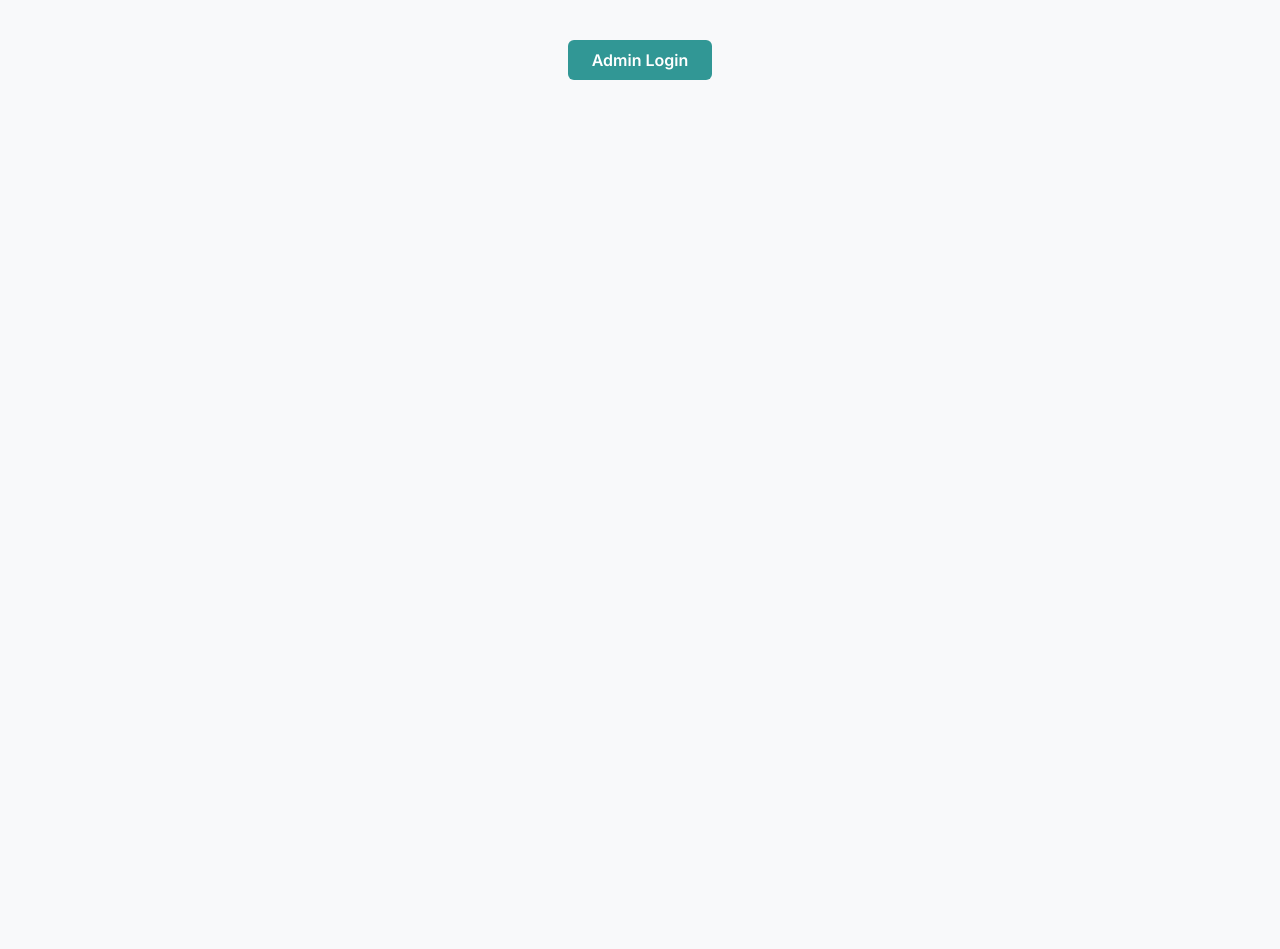
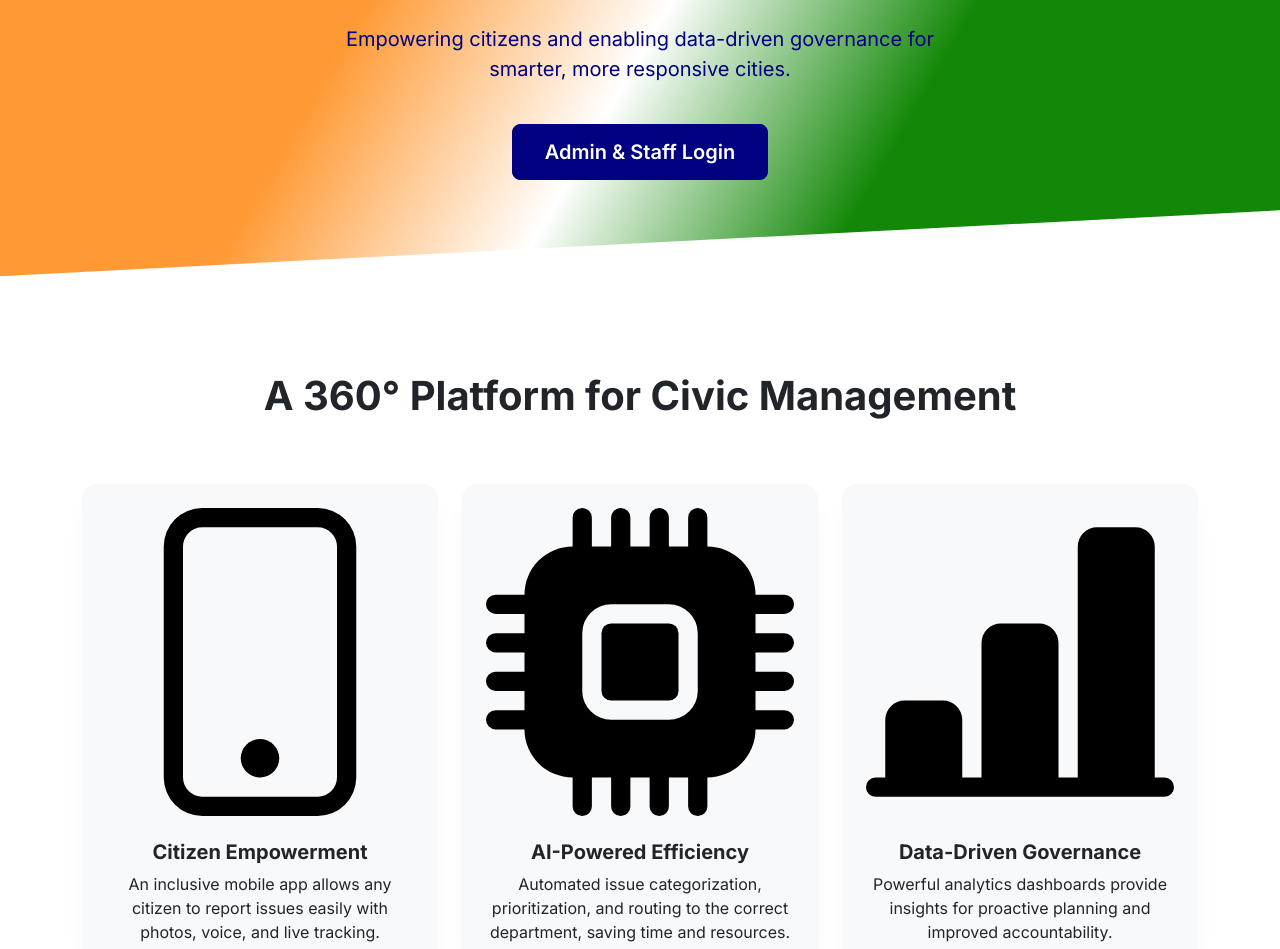
Before and after one commit to Vishwas721/Hacc-IT, a React (Vite) app in the folder client-admin/: page / in a window 1280 px wide. Shown: the part 163-1112 px from the top of the page. Before the commit the page ends 800 px from the top, so only its background shows below. Built offline with nearby package versions, Linux system fonts and the light colour scheme.

Commit message:
Feat: added home page

```diff
--- a/client-admin/src/pages/Homepage.jsx
+++ b/client-admin/src/pages/Homepage.jsx
@@ -1,42 +1,144 @@
 import React from 'react';
-import { Link } from 'react-router-dom';
+import { Container, Row, Col, Button, Card } from 'react-bootstrap';
+import { useNavigate } from 'react-router-dom';
+import { Phone, CpuFill, BarChartLineFill } from 'react-bootstrap-icons';
 
-export default function Homepage() {
-  const containerStyle = {
-    textAlign: 'center',
-    paddingTop: '5rem',
-    paddingBottom: '5rem',
-  };
+const Homepage = () => {
+    const navigate = useNavigate();
 
-  const headingStyle = {
-    fontSize: '2.25rem',
-    fontWeight: 'bold',
-    lineHeight: '1.2',
-  };
+    const styles = {
+        homepage: {
+            fontFamily: "'Inter', sans-serif, -apple-system, BlinkMacSystemFont, 'Segoe UI', Roboto, 'Helvetica Neue', Arial, 'Noto Sans', sans-serif",
+            backgroundColor: '#ffffff',
+        },
+        hero: {
+            // --- UPDATED: Indian flag-inspired gradient for the hero background ---
+            background: 'linear-gradient(120deg, #FF9933 30%, #FFFFFF 50%, #138808 70%)',
+            // --- UPDATED: Text color changed to dark blue for readability ---
+            color: '#000080', // Dark navy blue (Ashoka Chakra color)
+            padding: '6rem 0',
+            clipPath: 'polygon(0 0, 100% 0, 100% 85%, 0 100%)',
+        },
+        heroTitle: {
+            fontSize: '3.5rem',
+            fontWeight: '700',
+            // --- UPDATED: Text shadow for dark text ---
+            textShadow: '0 1px 2px rgba(255, 255, 255, 0.2)',
+            letterSpacing: '-1px',
+        },
+        heroSubtitle: {
+            fontSize: '1.25rem',
+            marginTop: '1.5rem',
+            marginBottom: '2.5rem',
+            maxWidth: '600px',
+            marginLeft: 'auto',
+            marginRight: 'auto',
+        },
+        heroButton: {
+            // --- UPDATED: Button style changed for better contrast ---
+            backgroundColor: '#000080',
+            borderColor: '#000080',
+            fontWeight: '600',
+            padding: '0.75rem 2rem',
+            transition: 'all 0.3s ease',
+        },
+        features: {
+            padding: '6rem 0',
+            backgroundColor: '#ffffff',
+        },
+        sectionTitle: {
+            fontWeight: '700',
+            fontSize: '2.5rem',
+            marginBottom: '4rem',
+        },
+        featureCard: {
+            border: 'none',
+            borderRadius: '15px',
+            boxShadow: '0 10px 30px -15px rgba(0, 0, 0, 0.1)',
+            transition: 'transform 0.3s ease, box-shadow 0.3s ease',
+        },
+        featureIcon: {
+            fontSize: '3rem',
+            marginBottom: '1.5rem',
+            color: '#0052D4', // A bright blue for the icons
+        },
+        footer: {
+            backgroundColor: '#212529',
+            color: '#adb5bd',
+            padding: '2rem 0',
+        }
+    };
 
-  const textStyle = {
-    marginTop: '1rem',
-    color: '#4A5568', // A muted gray color
-  };
+    return (
+        <div style={styles.homepage}>
+            {/* --- Hero Section --- */}
+            <header style={styles.hero}>
+                <Container className="text-center">
+                    <h1 style={styles.heroTitle}>Welcome to NagarikOne</h1>
+                    <p style={styles.heroSubtitle}>
+                        Empowering citizens and enabling data-driven governance for smarter, more responsive cities.
+                    </p>
+                    <Button
+                        style={styles.heroButton}
+                        variant="primary"
+                        size="lg"
+                        onClick={() => navigate('/login')}
+                    >
+                        Admin & Staff Login
+                    </Button>
+                </Container>
+            </header>
 
-  const linkStyle = {
-    display: 'inline-block',
-    marginTop: '1.5rem',
-    padding: '0.5rem 1.5rem',
-    backgroundColor: '#319795', // A teal color
-    color: 'white',
-    textDecoration: 'none',
-    borderRadius: '0.375rem',
-    fontWeight: '600',
-  };
+            {/* --- Features Section --- */}
+            <section style={styles.features}>
+                <Container>
+                    <h2 className="text-center" style={styles.sectionTitle}>A 360° Platform for Civic Management</h2>
+                    <Row>
+                        <Col md={4} className="mb-4">
+                            <Card className="h-100 text-center" style={styles.featureCard}>
+                                <Card.Body className="p-4">
+                                    <div style={styles.featureIcon}><Phone /></div>
+                                    <Card.Title className="fw-bold">Citizen Empowerment</Card.Title>
+                                    <Card.Text>
+                                        An inclusive mobile app allows any citizen to report issues easily with photos, voice, and live tracking.
+                                    </Card.Text>
+                                </Card.Body>
+                            </Card>
+                        </Col>
+                        <Col md={4} className="mb-4">
+                            <Card className="h-100 text-center" style={styles.featureCard}>
+                                <Card.Body className="p-4">
+                                    <div style={styles.featureIcon}><CpuFill /></div>
+                                    <Card.Title className="fw-bold">AI-Powered Efficiency</Card.Title>
+                                    <Card.Text>
+                                        Automated issue categorization, prioritization, and routing to the correct department, saving time and resources.
+                                    </Card.Text>
+                                </Card.Body>
+                            </Card>
+                        </Col>
+                        <Col md={4} className="mb-4">
+                            <Card className="h-100 text-center" style={styles.featureCard}>
+                                <Card.Body className="p-4">
+                                    <div style={styles.featureIcon}><BarChartLineFill /></div>
+                                    <Card.Title className="fw-bold">Data-Driven Governance</Card.Title>
+                                    <Card.Text>
+                                        Powerful analytics dashboards provide insights for proactive planning and improved accountability.
+                                    </Card.Text>
+                                </Card.Body>
+                            </Card>
+                        </Col>
+                    </Row>
+                </Container>
+            </section>
 
-  return (
-    <div style={containerStyle}>
-      <h1 style={headingStyle}>Civic Issue Reporting System</h1>
-      <p style={textStyle}>The central hub for managing and resolving civic issues efficiently.</p>
-      <Link to="/login" style={linkStyle}>
-        Admin Login
-      </Link>
-    </div>
-  );
-}
+             {/* --- Footer --- */}
+             <footer style={styles.footer}>
+                 <Container className="text-center">
+                     <p>&copy; 2025 NagarikOne. All Rights Reserved.</p>
+                 </Container>
+             </footer>
+        </div>
+    );
+};
+
+export default Homepage;
```
